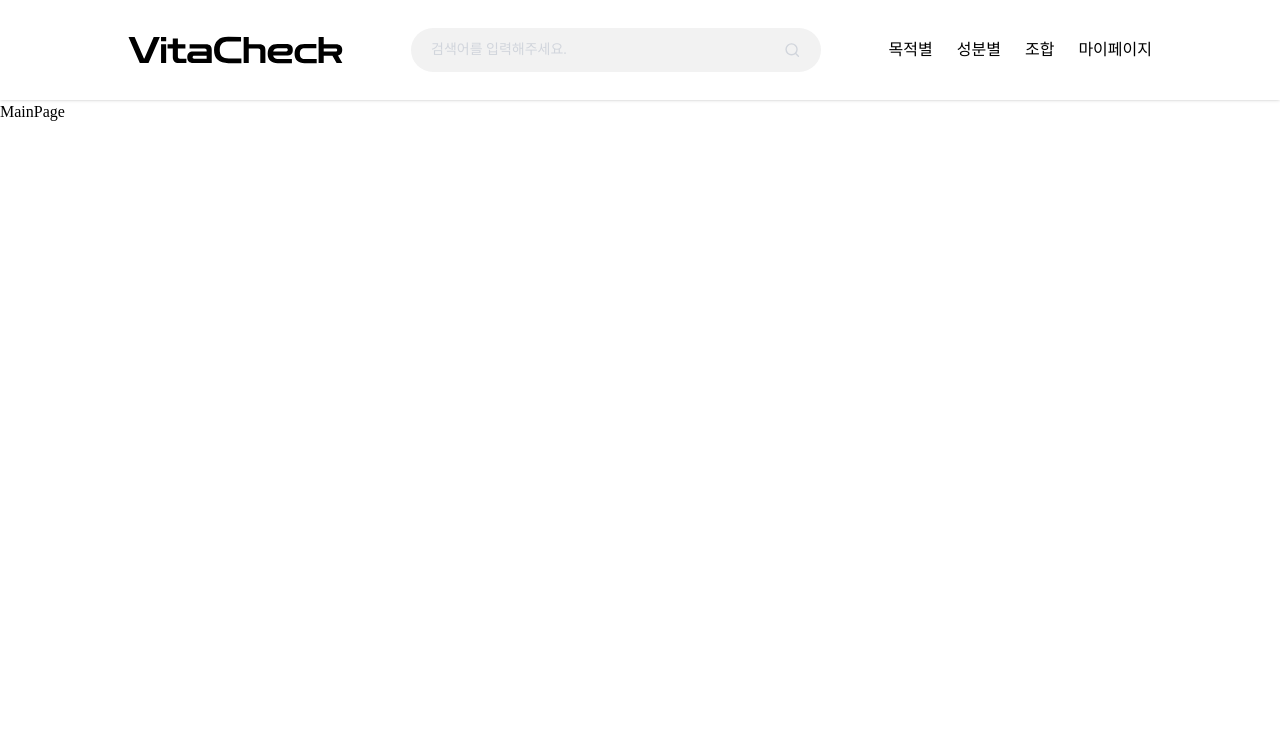
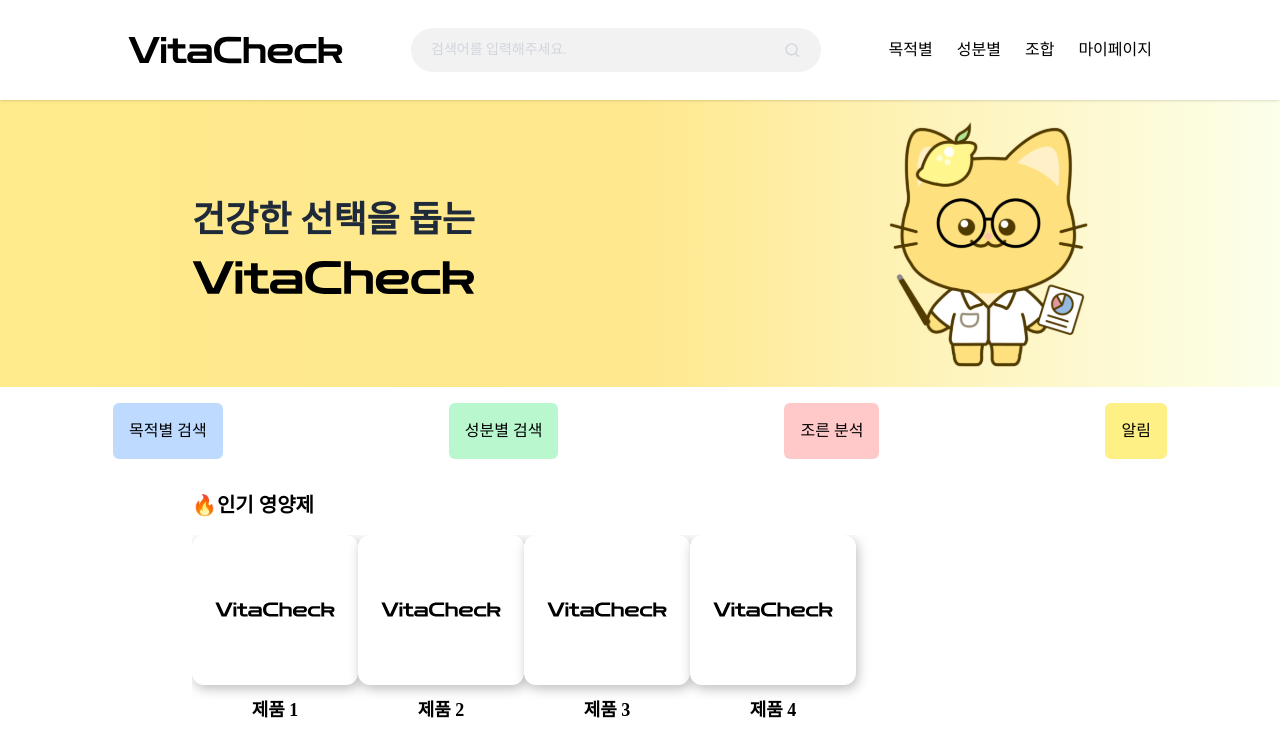
Before and after one commit to VitaCheck/vitacheck-fe, a React (Vite) app: page / in a window 1280 px wide. Shown: the top 756 px of the page. Built offline with nearby package versions, Linux system fonts and the light colour scheme.

Commit message:
Feat/#9: 메인페이지 상단 UI

```diff
--- /dev/null
+++ b/src/components/MainPage/MainTop.tsx
@@ -0,0 +1,28 @@
+import Logo from "../../assets/logo.svg";
+import Character from "../../assets/VitaCheckcharacter.svg";
+
+const MainTop = () => {
+  return (
+    <header className="bg-gradient-to-r from-[#FFEA8C] to-[#FCFFEA] via-[#FFE88D] px-[9%] sm:px-[15%] flex flex-row sm:flex-row justify-between sm:items-center py-5">
+      <div className="flex flex-col sm:items-center mb-4 sm:mb-0 items-start sm:text-center">
+        <h1 className="text-2xl sm:text-4xl font-semibold text-gray-800 mt-2 sm:text-center">
+          건강한 선택을 돕는
+        </h1>
+        <img
+          src={Logo}
+          alt="VitaCheck로고"
+          className="w-3/4 sm:w-full h-auto sm:mt-5 mt-2"
+        />
+      </div>
+      <div className="flex justify-center sm:justify-end">
+        <img
+          src={Character}
+          alt="VitaCheck Character"
+          className="w-[120px] sm:w-[200px] h-auto"
+        />
+      </div>
+    </header>
+  );
+};
+
+export default MainTop;
--- /dev/null
+++ b/src/components/MainPage/ProductList.tsx
@@ -0,0 +1,18 @@
+import ProductCard from "../ProductCard";
+import Logo from "../../assets/logo.svg";
+
+const ProductList = () => {
+  return (
+    <section className="mt-8 px-[9%] sm:px-[15%]">
+      <h2 className="text-xl font-semibold mb-4">🔥인기 영양제</h2>
+      <div className="flex overflow-x-auto">
+        <ProductCard imageSrc={Logo} name="제품 1" />
+        <ProductCard imageSrc={Logo} name="제품 2" />
+        <ProductCard imageSrc={Logo} name="제품 3" />
+        <ProductCard imageSrc={Logo} name="제품 4" />
+      </div>
+    </section>
+  );
+};
+
+export default ProductList;
--- /dev/null
+++ b/src/components/MainPage/SearchSection.tsx
@@ -0,0 +1,12 @@
+const SearchSection = () => {
+  return (
+    <div className="flex justify-around mt-4">
+      <button className="p-4 bg-blue-200 rounded-md">목적별 검색</button>
+      <button className="p-4 bg-green-200 rounded-md">성분별 검색</button>
+      <button className="p-4 bg-red-200 rounded-md">조른 분석</button>
+      <button className="p-4 bg-yellow-200 rounded-md">알림</button>
+    </div>
+  );
+};
+
+export default SearchSection;
--- a/src/layout/RootLayout.tsx
+++ b/src/layout/RootLayout.tsx
@@ -3,14 +3,14 @@ import Navbar from "../components/NavBar";
 
 const RootLayout = () => {
   return (
-    <div className="font-[Pretendard]">
+    <div className="font-[Pretendard] h-full flex flex-col">
       <header className="fixed top-0 left-0 w-full z-50 bg-white shadow-sm">
         <div className="w-[80%] md:w-[90%] lg:w-[80%] mx-auto">
           <Navbar />
         </div>
       </header>
 
-      <main className="pt-48 md:pt-25">
+      <main className="flex-1 pt-48 md:pt-25">
         <Outlet />
       </main>
     </div>
--- a/src/pages/MainPage.tsx
+++ b/src/pages/MainPage.tsx
@@ -1,7 +1,13 @@
+import MainTop from "../components/MainPage/MainTop";
+import ProductList from "../components/MainPage/ProductList";
+import SearchSection from "../components/MainPage/SearchSection";
+
 const MainPage = () => {
   return (
     <div>
-      <div>MainPage</div>
+      <MainTop />
+      <SearchSection />
+      <ProductList />
     </div>
   );
 };
```
Also changed, not shown: src/assets/VitaCheckcharacter.svg (added).
